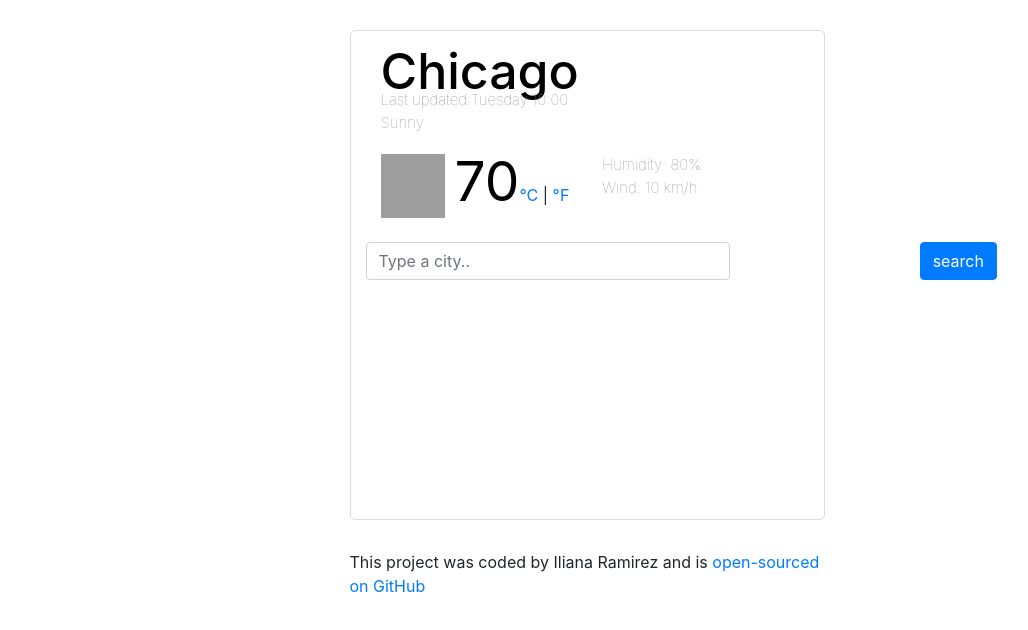
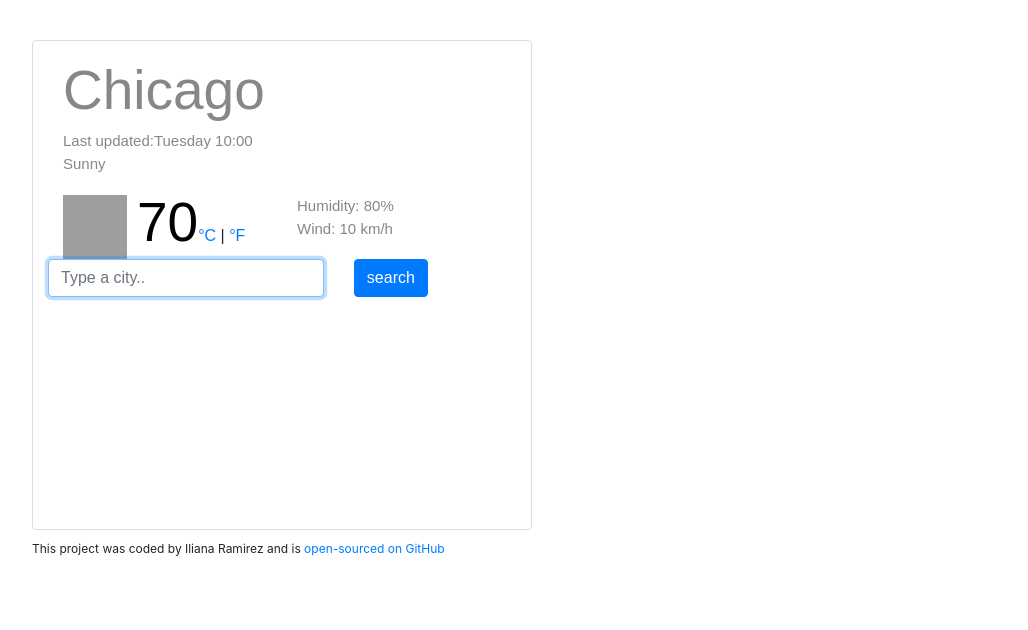
Before and after one commit to redseagal/weather-react, a React (Create React App) app: page / in a window 1280 px wide. Shown: the top 630 px of the page, without its empty margins (53-1081 px from the left). Built offline with nearby package versions, Linux system fonts and the light colour scheme; grey boxes are pictures that could not be loaded.

Commit message:
Worked on CSS

```diff
--- a/src/App.css
+++ b/src/App.css
@@ -1,14 +1,23 @@
-h1 {
+/*.app {
+  max-width: 475px;
+  margin: 30px auto;
+}*/
+
+.App footer {
+  font-size: 12px;
+  margin: 10px 0;
+}
+
+/*app-wrapper {
+  max-width: 475px;
+  margin: 30px auto;
+}
+/*h1 {
   color: black;
   font-size: 50px;
   font-weight: 100px;
   line-height: 20px;
-}
-
-ul {
-  margin: 0;
-  padding: 0;
-}
+}*/
 
 li {
   list-style: none;
@@ -23,14 +32,7 @@ li:first-letter {
   text-transform: capitalize;
 }
 
-#search-btn {
-  margin-left: 160px;
+ul {
+  margin: 0;
+  padding: 0;
 }
-.app {
-  max-width: 475px;
-  margin: 30px auto;
-}
-.app-wrapper {
-  max-width: 475px;
-  margin: 30px auto;
-}
--- a/src/Weather.css
+++ b/src/Weather.css
@@ -1,10 +1,17 @@
 .Weather {
+  border: 1px solid #dadde1;
+  border-radius: 4px;
+  font-family: Arial, Helvetica, sans-serif;
+  height: 490px;
+  margin-top: 40px;
   max-width: 500px;
-  height: 490px;
-  margin: 30px auto;
   padding: 30px;
-  border: 1px solid #dadde1;
-  border-radius: 5px;
+}
+.Weather h1 {
+  color: rgb(135, 135, 135);
+  font-size: 55px;
+  line-height: 39px;
+  margin-bottom: 20px;
 }
 
 .Weather .overview {
@@ -30,7 +37,7 @@
   top: -34px;
 }
 
-.Weather .weather-temperature .active {
+/*.Weather .weather-temperature .active {
   color: rgb(135, 135, 135);
   cursor: default;
 }
@@ -39,7 +46,7 @@
   text-decoration: none;
 }
 
-.Weather .weather-forecast {
+/*.Weather .weather-forecast {
   margin-top: 90px;
 }
 
@@ -68,4 +75,4 @@
   line-height: 15px;
   white-space: nowrap;
   margin-bottom: 10px;
-}
+}*/
--- a/src/Weather.js
+++ b/src/Weather.js
@@ -44,14 +44,14 @@ export default function Weather() {
             </ul>
           </div>
           <div>
-            <form id="search-form" className="mt-4">
+            <form>
               <div className="row">
                 <div className="col-10">
                   <input
                     type="search"
                     placeholder="Type a city.."
                     className="form-control"
-                    id="city-input"
+                    autoFocus="on"
                     autocomplete="off"
                   />
                 </div>
@@ -60,7 +60,6 @@ export default function Weather() {
                     type="submit"
                     value="search"
                     className="btn btn-primary w-200"
-                    id="search-btn"
                   />
                 </div>
               </div>
```
